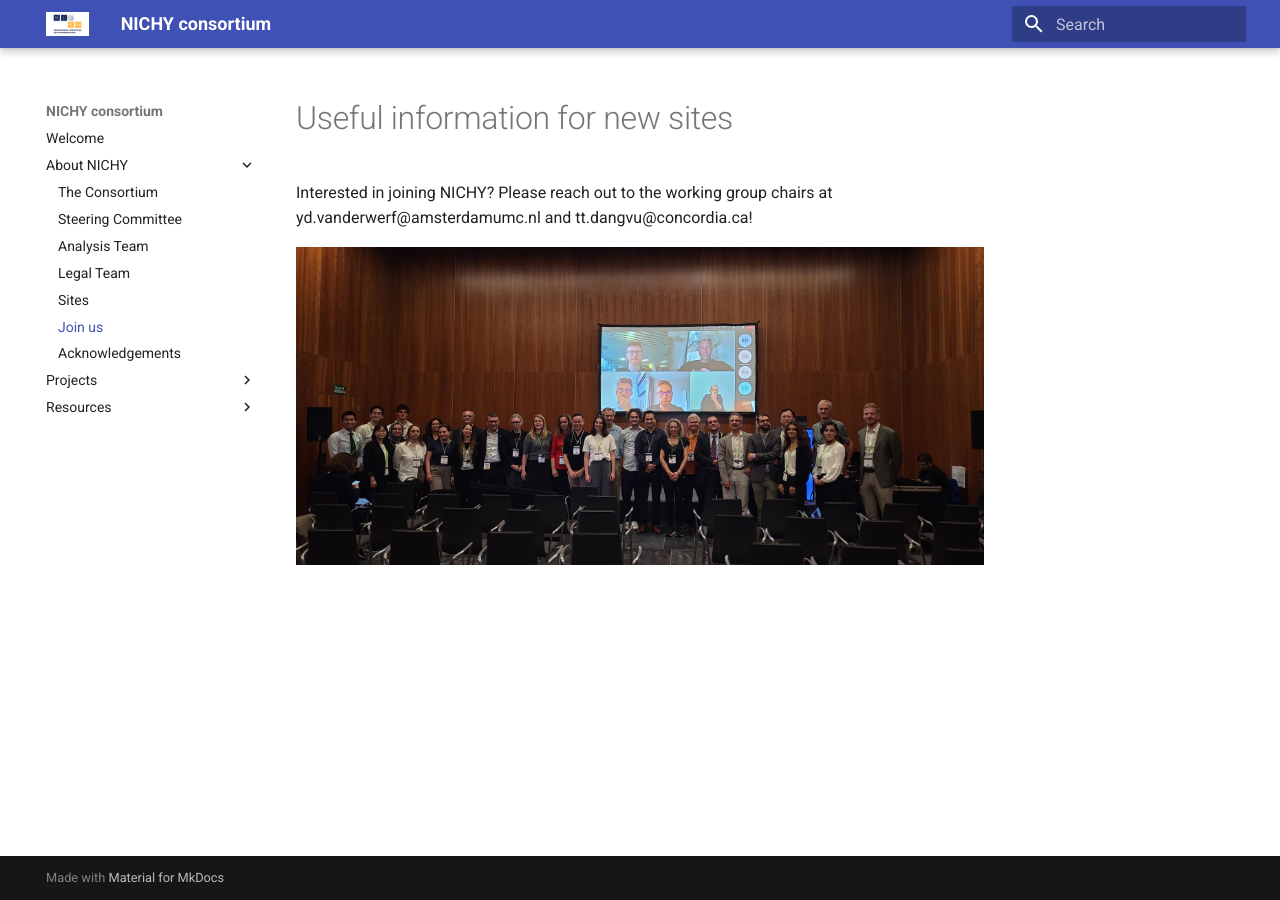
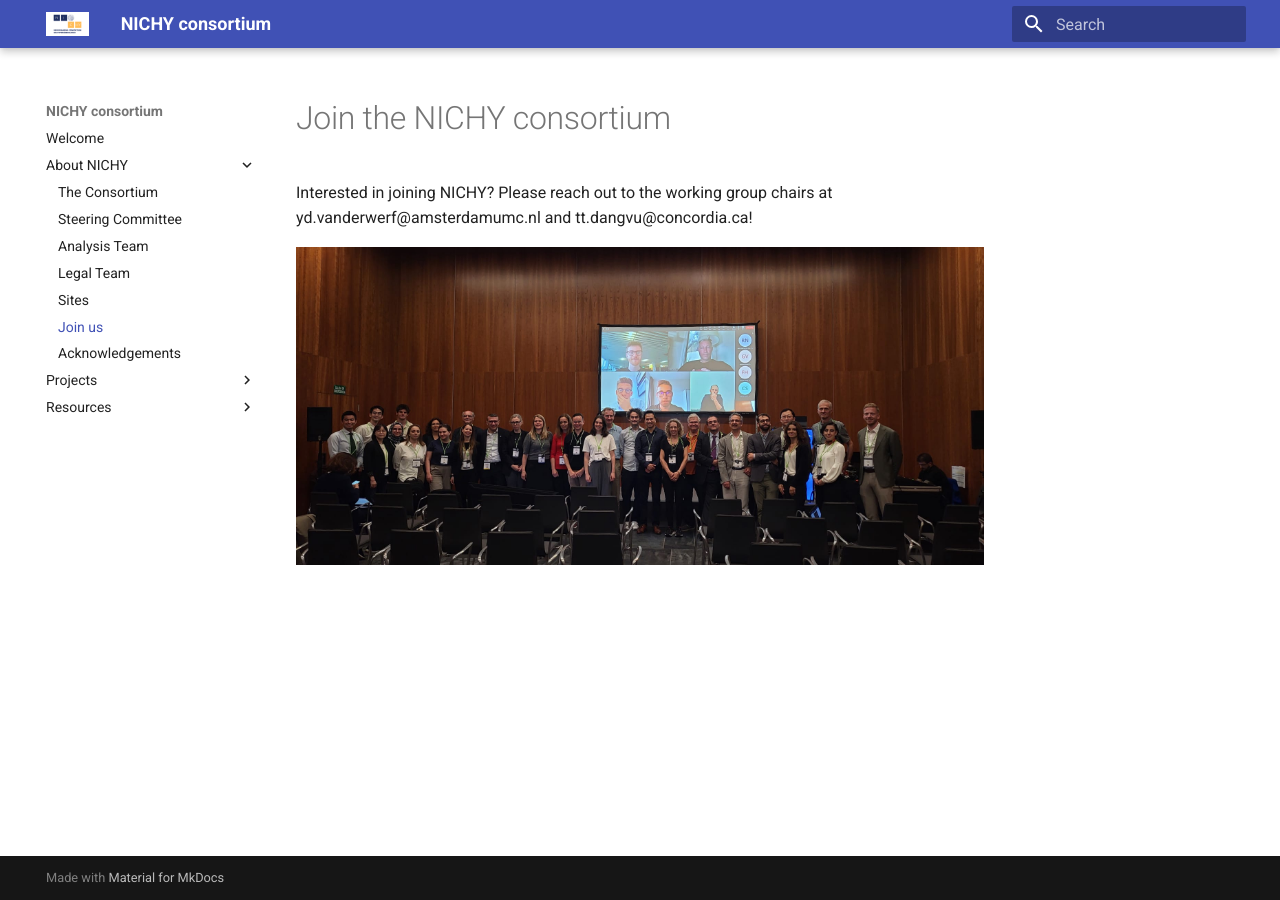
Before and after one commit to nichy-consortium/nichy, an MkDocs documentation site: the page built from docs/working_group/join_us.md, in a window 1280 px wide. Built offline with MkDocs 1.6.1 and Material for MkDocs 9.7.7, drawn with Linux system fonts in a browser that asks for light colours.

Commit message:
Update join_us.md

```diff
--- a/docs/working_group/join_us.md
+++ b/docs/working_group/join_us.md
@@ -1,4 +1,4 @@
-# Useful information for new sites
+# Join the NICHY consortium
 
 Interested in joining NICHY? Please reach out to the working group chairs at yd.vanderwerf@amsterdamumc.nl and tt.dangvu@concordia.ca!
 
```
